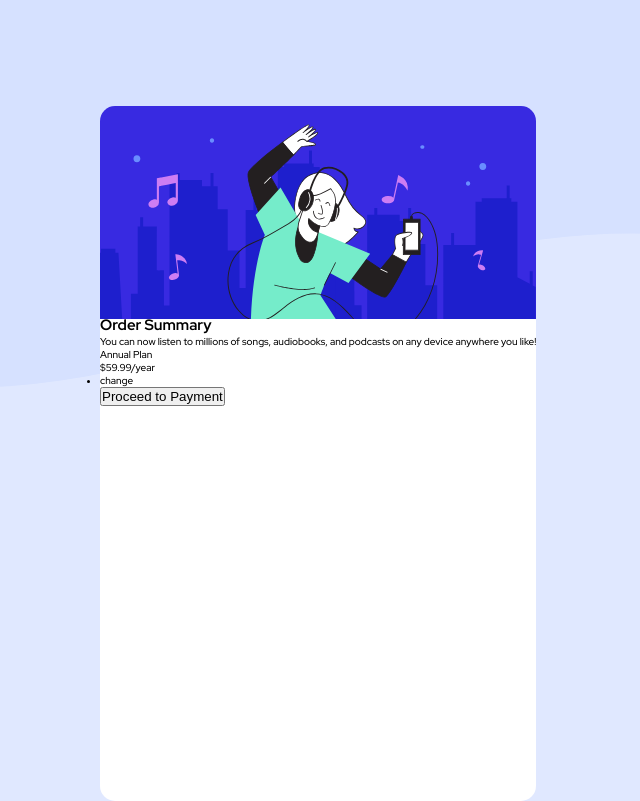
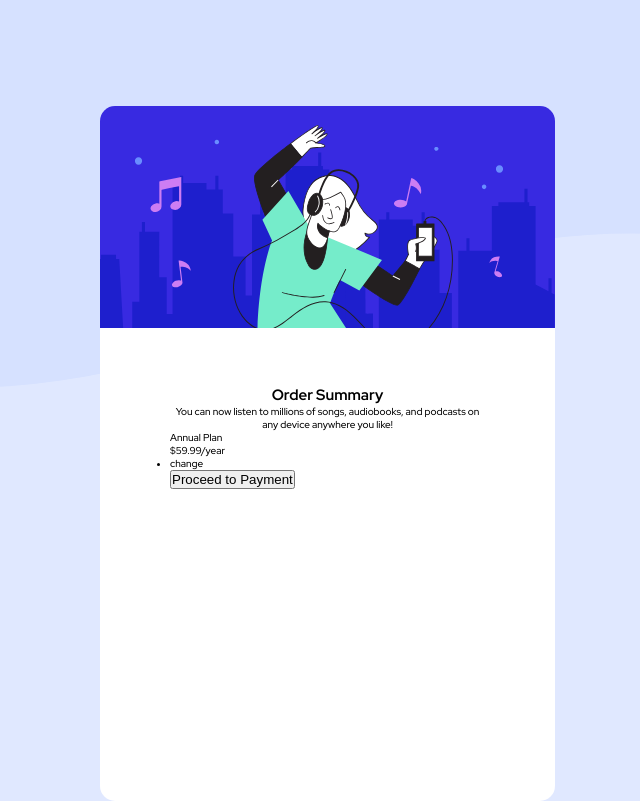
Before and after one commit to hgoo150925/order-summary-component, a React (Vite) app: page / in a window 1280 px wide. Shown: the whole page, without its empty margins (348-988 px from the left). Built offline with nearby package versions, Linux system fonts and the light colour scheme.

Commit message:
añadiendo estilos al container_card--text

```diff
--- a/src/Order.jsx
+++ b/src/Order.jsx
@@ -4,11 +4,13 @@ export const Order = () => {
   return (
     <section className="container">
       <div className="container__card">
-        <h1> Order Summary</h1>
-        <p>
-          You can now listen to millions of songs, audiobooks, and podcasts on
-          any device anywhere you like!
-        </p>
+        <div className="container__card--text">
+          <h1> Order Summary</h1>
+          <p>
+            You can now listen to millions of songs, audiobooks, and podcasts on
+            any device anywhere you like!
+          </p>
+        </div>
 
         <div className="container__price">
           <p>Annual Plan</p>
--- a/src/index.css
+++ b/src/index.css
@@ -51,4 +51,8 @@ body {
   flex-direction: column;
   position: relative;
   top: 30%;
+  padding: 7rem;
 }
+.container__card--text {
+  text-align: center;
+}
```
